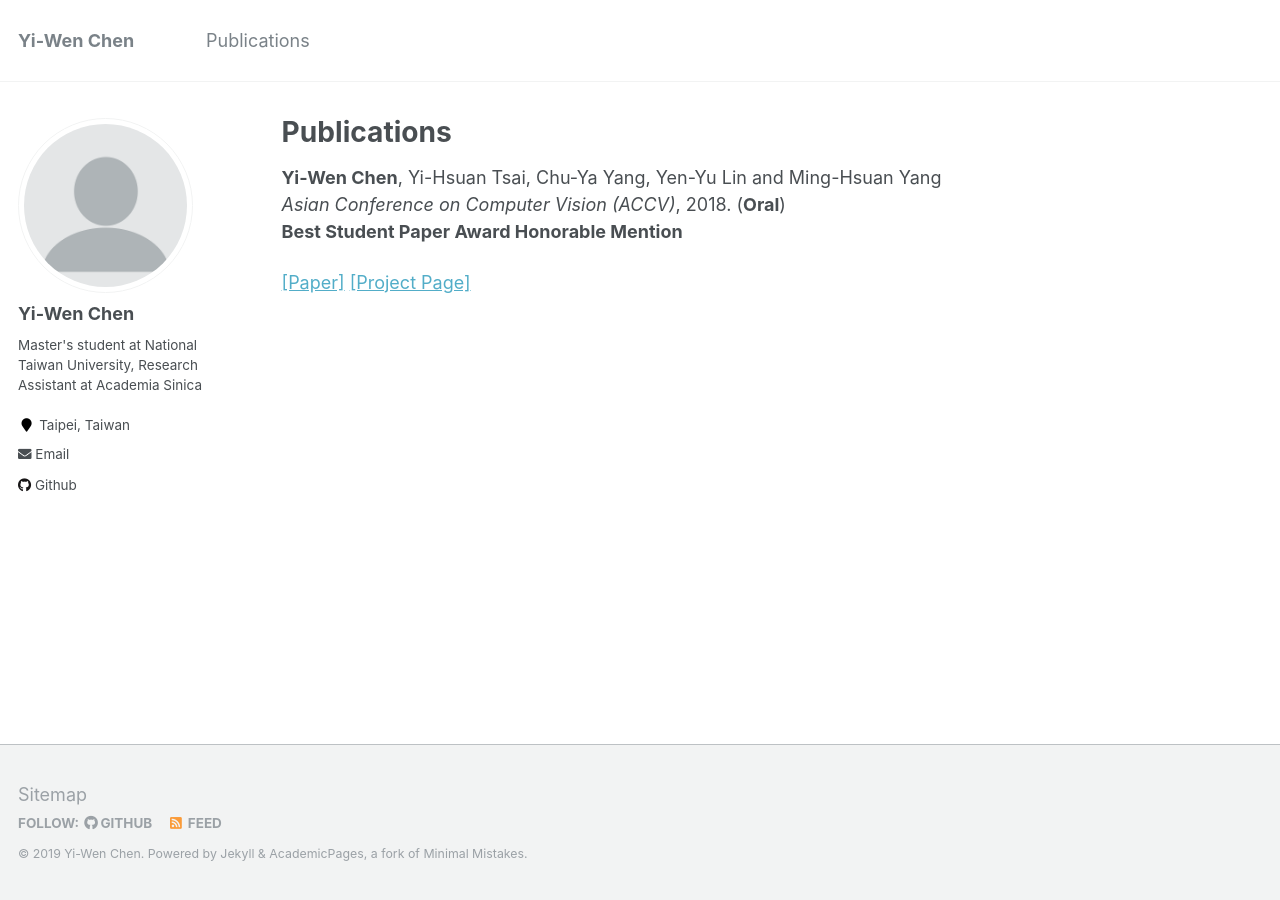
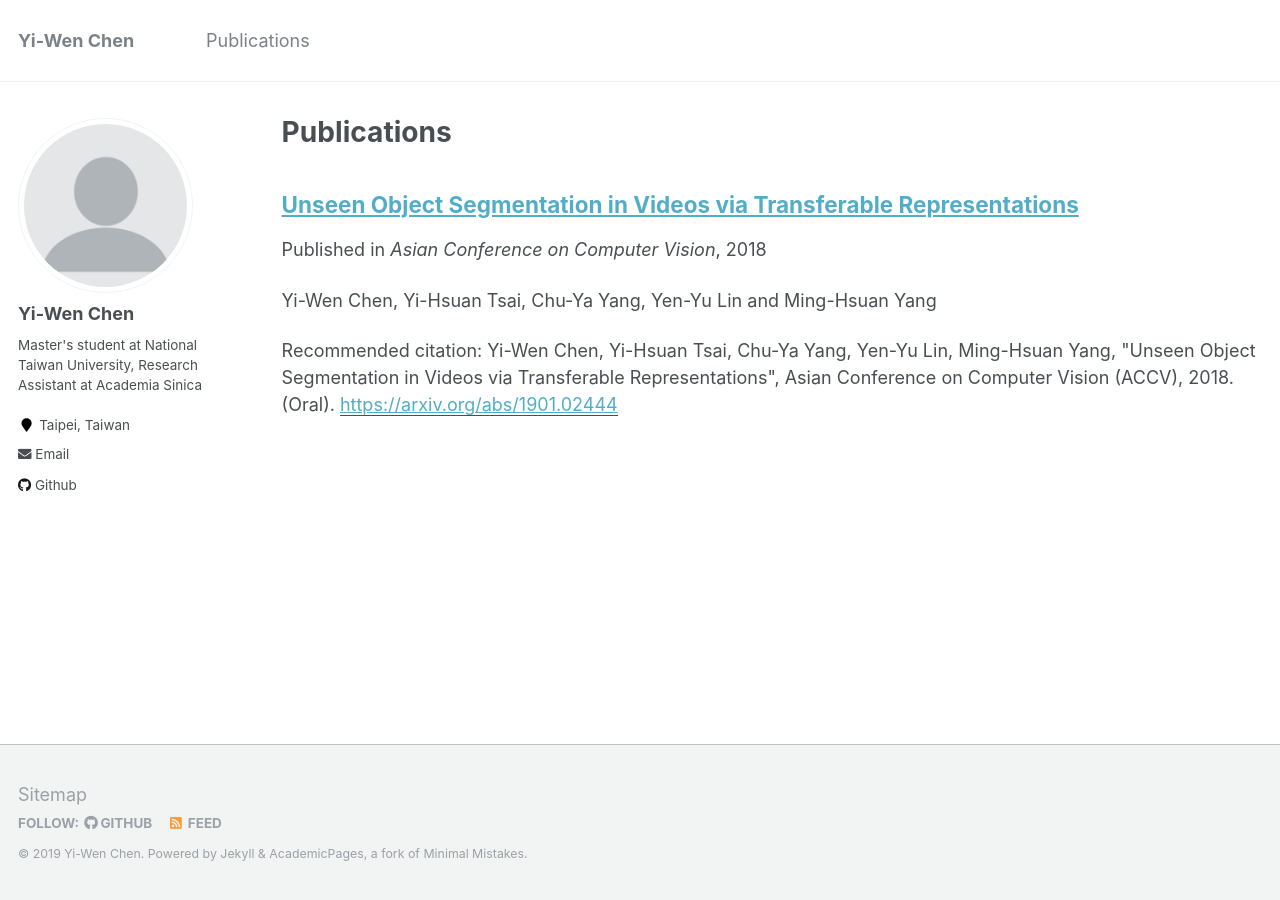
Before and after one commit to wenz116/wenz116.github.io, a Jekyll site: the page built from _pages/publications.md, in a window 1280 px wide. Built offline with Jekyll 4.4.1, drawn with Linux system fonts in a browser that asks for light colours.

Commit message:
Update publications.md

```diff
--- a/_pages/publications.md
+++ b/_pages/publications.md
@@ -1,15 +1,16 @@
 ---
 layout: archive
 title: "Publications"
-permalink: /publication/
+permalink: /publications/
 author_profile: true
 ---
 
+{% if author.googlescholar %}
+  You can also find my articles on <u><a href="{{author.googlescholar}}">my Google Scholar profile</a>.</u>
+{% endif %}
+
 {% include base_path %}
 
-**Yi-Wen Chen**, Yi-Hsuan Tsai, Chu-Ya Yang, Yen-Yu Lin and Ming-Hsuan Yang <br />
-*Asian Conference on Computer Vision (ACCV)*, 2018. (**Oral**) <br />
-**Best Student Paper Award Honorable Mention**
-
-[[Paper]](https://arxiv.org/abs/1901.02444)
-[[Project Page]](https://github.com/wenz116/TransferSeg)
+{% for post in site.publications reversed %}
+  {% include archive-single.html %}
+{% endfor %}
```
